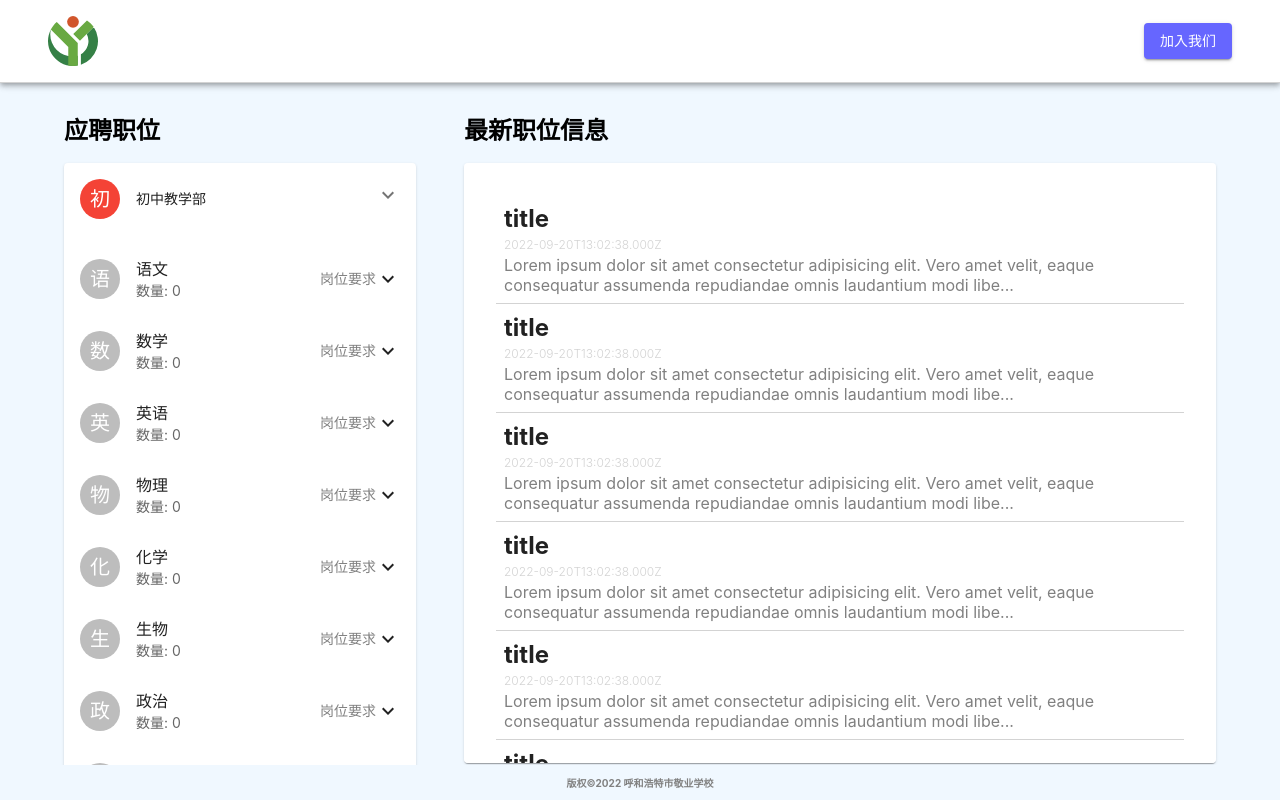
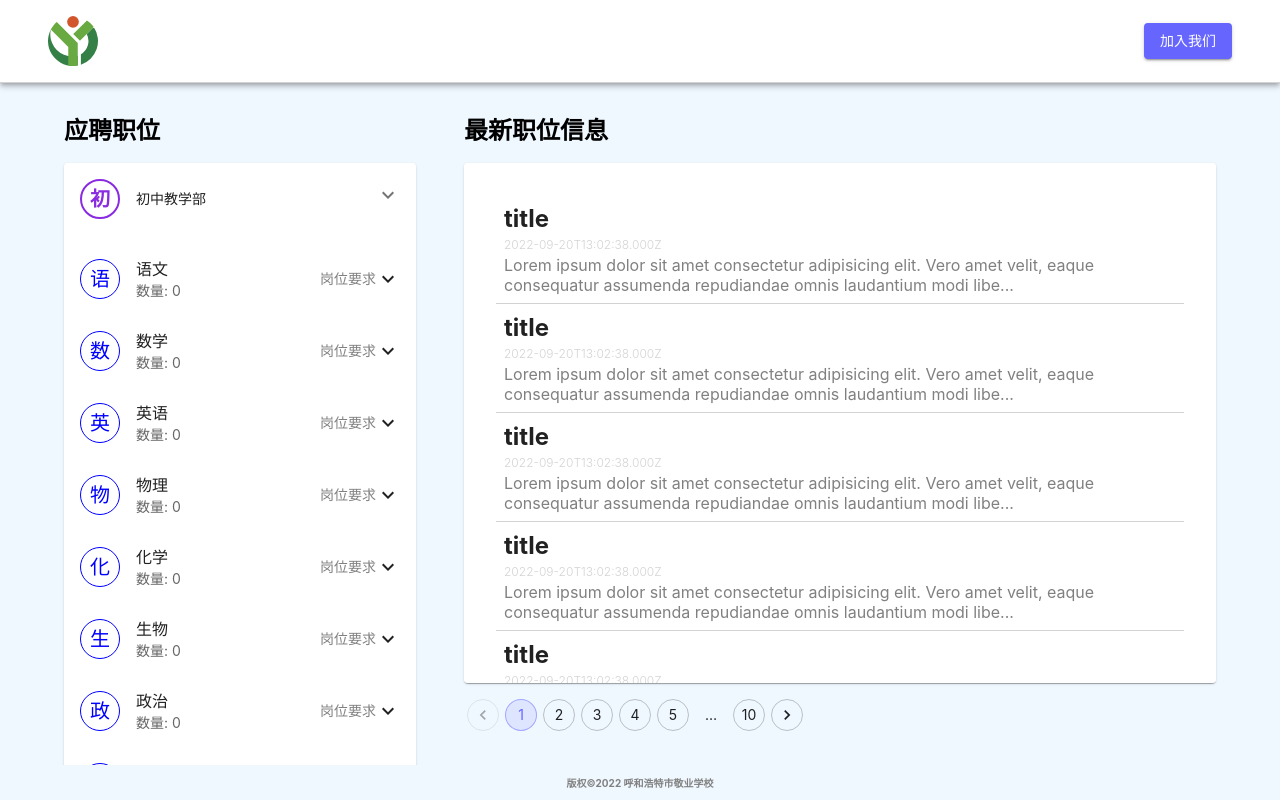
Before and after one commit to jylida/jingye-hire-front, a React (Create React App) app: page /hire in a window 1280 px wide. Both pictures are taken after a click on the button 388 px from the left and 195 px from the top of the page. Built offline with nearby package versions, Linux system fonts and the light colour scheme.

Commit message:
adjust appearance of avatar and add pagination

```diff
--- a/src/components/homepage/JobItem.jsx
+++ b/src/components/homepage/JobItem.jsx
@@ -72,7 +72,15 @@ const JobItem = ({
     >
       <CardHeader
         avatar={
-          <Avatar sx={{ backgroundColor: red[500] }}>
+          <Avatar
+            variant="circular"
+            sx={{
+              backgroundColor: "white",
+              color: "blueviolet",
+              border: "2px solid blueviolet",
+              fontWeight: "bold",
+            }}
+          >
             {title.slice(0, 1)}
           </Avatar>
         }
@@ -99,7 +107,15 @@ const JobItem = ({
                 }
               >
                 <ListItemIcon>
-                  <Avatar>{subjectsNameCn[index].slice(0, 1)}</Avatar>
+                  <Avatar
+                    sx={{
+                      backgroundColor: "white",
+                      color: "blue",
+                      border: "1px solid blue",
+                    }}
+                  >
+                    {subjectsNameCn[index].slice(0, 1)}
+                  </Avatar>
                 </ListItemIcon>
                 <ListItemText
                   primary={subjectsNameCn[index]}
--- a/src/components/homepage/news/NewsFeed.jsx
+++ b/src/components/homepage/news/NewsFeed.jsx
@@ -1,7 +1,8 @@
-import { Fragment } from "react";
+import Stack from "@mui/material/Stack";
 import Typography from "@mui/material/Typography";
 import Box from "@mui/material/Box";
 import Paper from "@mui/material/Paper";
+import Pagination from "@mui/material/Pagination";
 import NewsSnippet from "./NewsSnippet";
 
 const NewsFeed = ({
@@ -12,14 +13,15 @@ const NewsFeed = ({
   }),
 }) => {
   return (
-    <Fragment>
+    <Stack direction="column">
       <Typography variant="h5" mb={2} fontWeight="bold">
         最新职位信息
       </Typography>
       <Box
         component={Paper}
         sx={{
-          height: { xs: "75vw", sm: "75vh" },
+          height: { xs: "75vw", sm: "65vh" },
+          marginBottom: "1rem",
           overflow: "scroll",
           display: "flex",
           flexDirection: "column",
@@ -38,7 +40,8 @@ const NewsFeed = ({
           <h1>There is nothing to show</h1>
         )}
       </Box>
-    </Fragment>
+      <Pagination count={10} variant="outlined" color="primary" />
+    </Stack>
   );
 };
 
```
